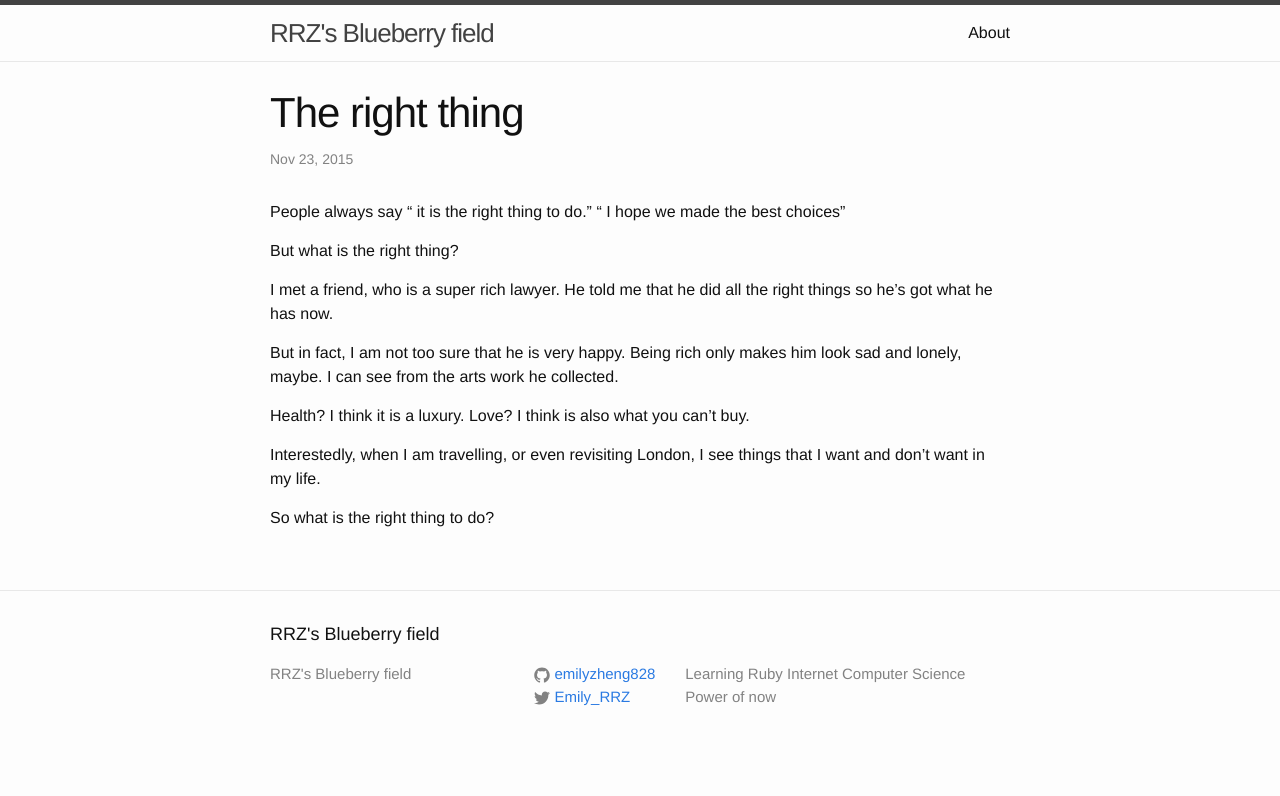
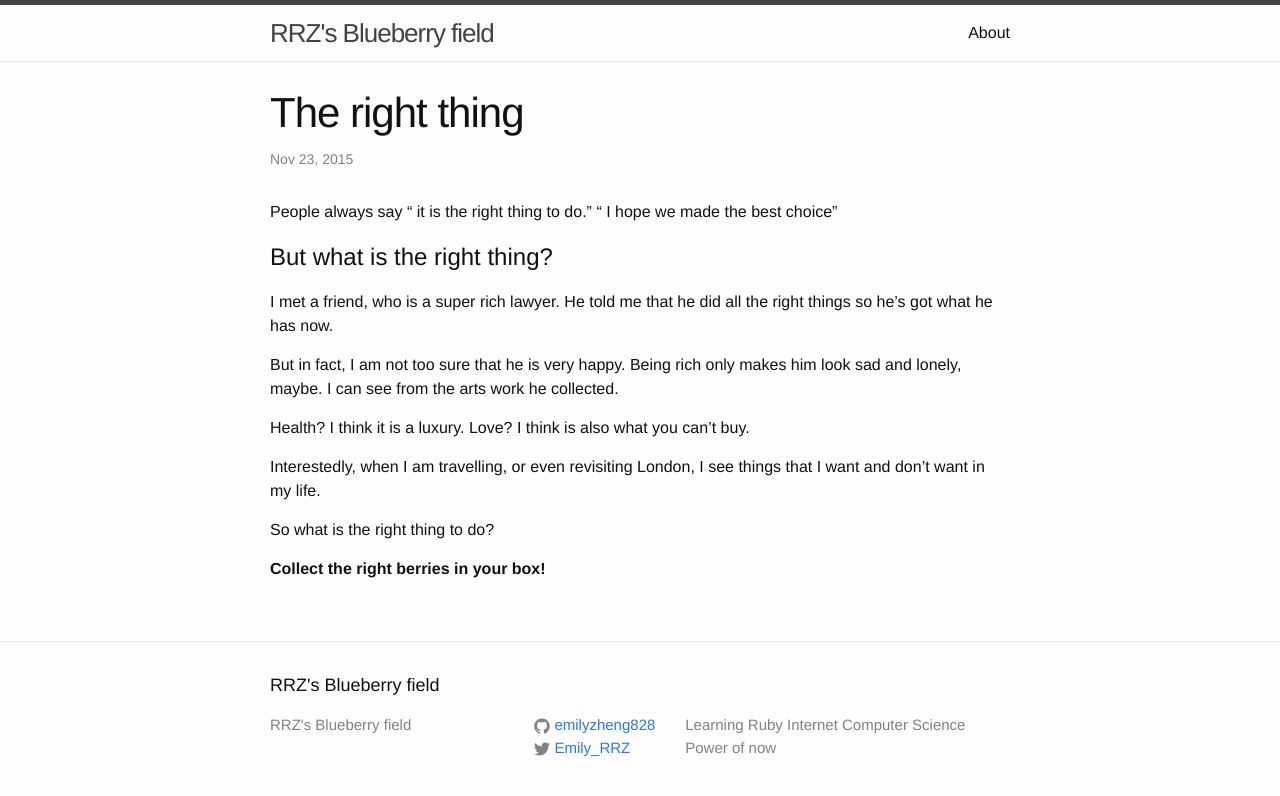
Before and after one commit to emilyzheng828/emilyzheng828.github.io, a Jekyll site: the page built from _posts/2015-11-23-the-right-thing.markdown, in a window 1280 px wide. Shown: the top 796 px of the page. Built offline with Jekyll 4.4.1, drawn with Linux system fonts in a browser that asks for light colours.

Commit message:
2 posts added for 26 27

```diff
--- a/_posts/2015-11-23-the-right-thing.markdown
+++ b/_posts/2015-11-23-the-right-thing.markdown
@@ -4,9 +4,9 @@ title: The right thing
 date: 2015-11-23 12:00:00 +0000
 ---
 
- People always say " it is the right thing to do." " I hope we made the best choices"
+ People always say " it is the right thing to do." " I hope we made the best choice"
 
- But what is the right thing?
+# But what is the right thing?
 
  I met a friend, who is a super rich lawyer. He told me that he did all the right things so he's got what he has now.
 
@@ -17,3 +17,5 @@ date: 2015-11-23 12:00:00 +0000
  Interestedly, when I am travelling, or even revisiting London, I see things that I want and don't want in my life.
 
  So what is the right thing to do?
+
+**Collect the right berries in your box!**
```
Also changed, not shown: _posts/2015-11-25-blocks-procs-lambdas.markdown (+11 -2 lines), _posts/2015-11-26-blocks-procs-lambdas-2.markdown (added, +28 -0 lines), _posts/2015-11-27-pause.markdown (added, +21 -0 lines).
